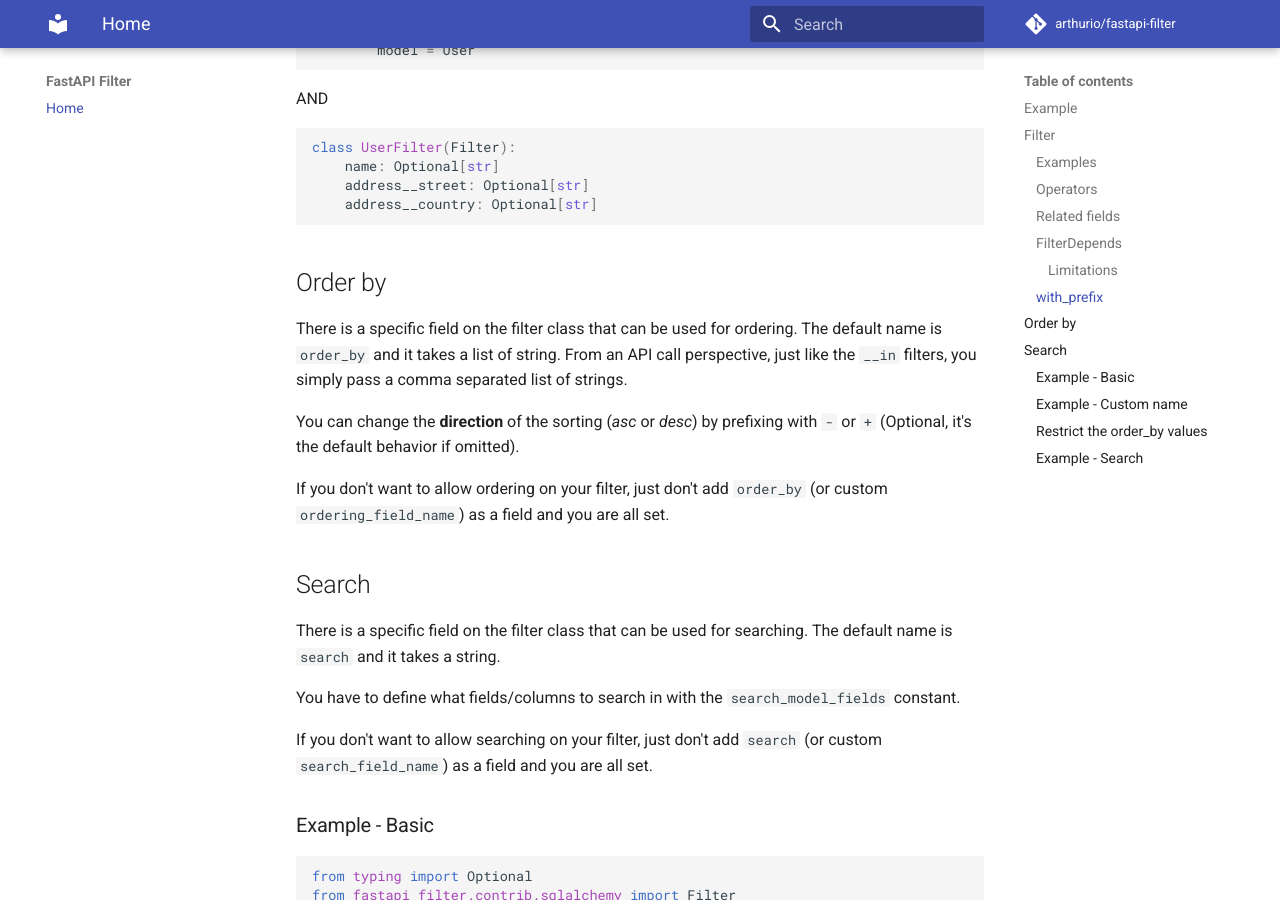
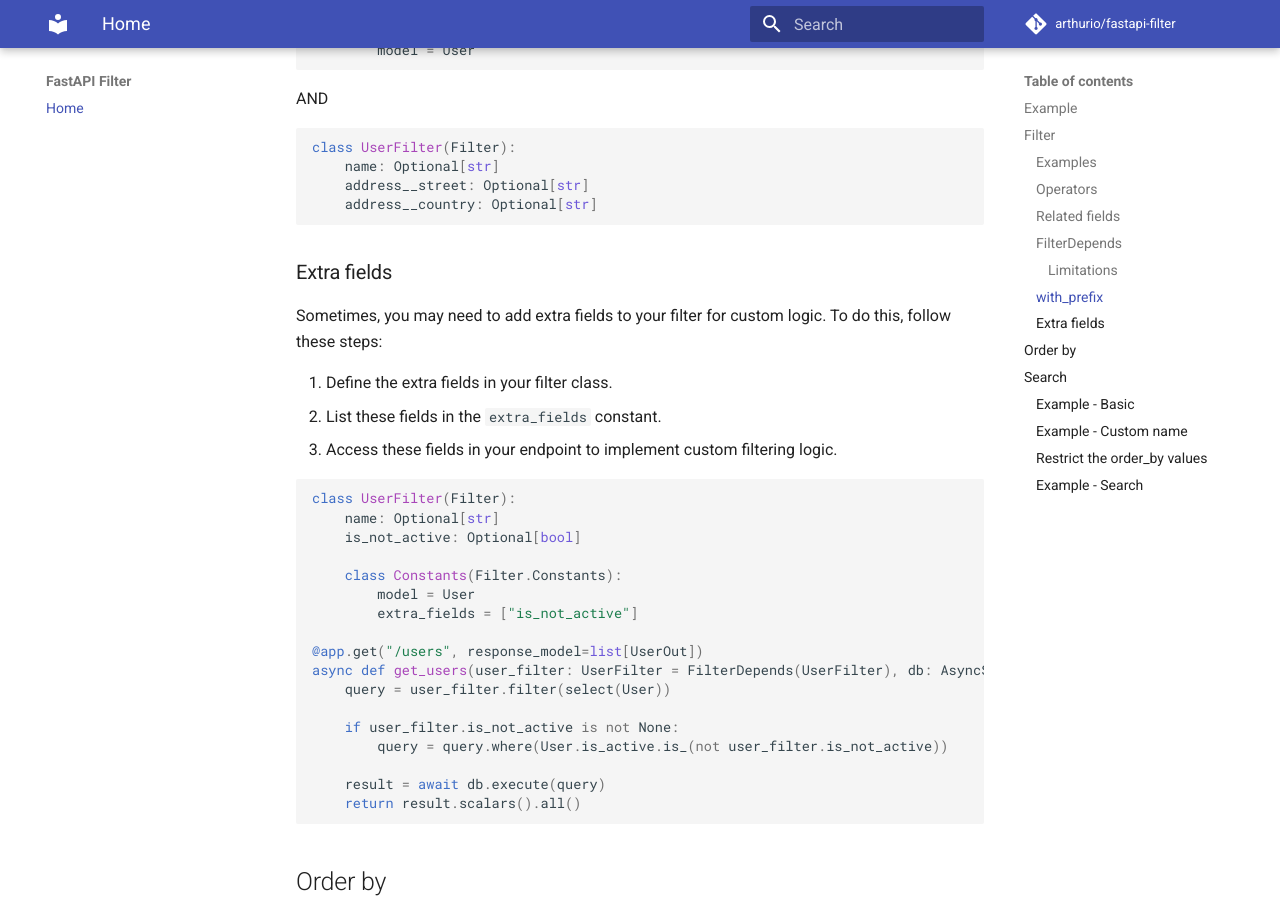
Before and after one commit to arthurio/fastapi-filter, an MkDocs documentation site: the page built from docs/index.md, in a window 1280 px wide and 900 px high, scrolled down 3502 px. Built offline with MkDocs 1.6.1 and Material for MkDocs 9.7.7, drawn with Linux system fonts in a browser that asks for light colours; comment, search, counter and statistics services are not loaded.

Commit message:
fix: allow extra filtering fields

````diff
--- a/docs/index.md
+++ b/docs/index.md
@@ -3,7 +3,7 @@
 Add querystring filters to your api endpoints and show them in the swagger UI.
 
 The supported backends are [SQLAlchemy](https://github.com/sqlalchemy/sqlalchemy),
- [MongoEngine](https://github.com/MongoEngine/mongoengine) and [beanie](https://github.com/BeanieODM/beanie).
+[MongoEngine](https://github.com/MongoEngine/mongoengine) and [beanie](https://github.com/BeanieODM/beanie).
 
 ## Example
 
@@ -131,6 +131,34 @@ class UserFilter(Filter):
     name: Optional[str]
     address__street: Optional[str]
     address__country: Optional[str]
+```
+
+### Extra fields
+
+Sometimes, you may need to add extra fields to your filter for custom logic. To do this, follow these steps:
+
+1. Define the extra fields in your filter class.
+2. List these fields in the `extra_fields` constant.
+3. Access these fields in your endpoint to implement custom filtering logic.
+
+```python
+class UserFilter(Filter):
+    name: Optional[str]
+    is_not_active: Optional[bool]
+
+    class Constants(Filter.Constants):
+        model = User
+        extra_fields = ["is_not_active"]
+
+@app.get("/users", response_model=list[UserOut])
+async def get_users(user_filter: UserFilter = FilterDepends(UserFilter), db: AsyncSession = Depends(get_db)) -> Any:
+    query = user_filter.filter(select(User))
+
+    if user_filter.is_not_active is not None:
+        query = query.where(User.is_active.is_(not user_filter.is_not_active))
+
+    result = await db.execute(query)
+    return result.scalars().all()
 ```
 
 ## Order by
````
Also changed, not shown: 7 other files.
